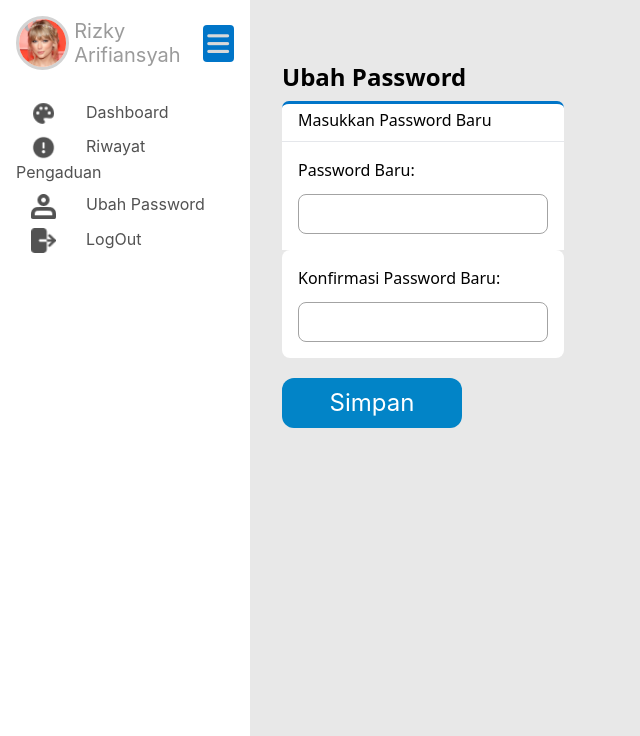
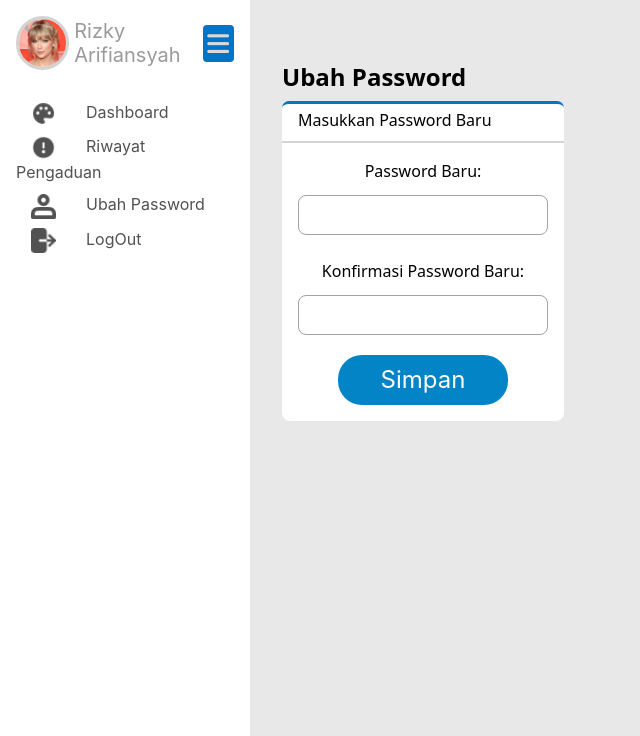
Before and after one commit to rafsanalhad/tatib_2g_final, a PHP site: page /ubah_password_dosen.php in a window 1280 px wide. Shown: the part 64-800 px from the top of the page, without its empty margins (0-640 px from the left). Run offline with PHP 8.4, Linux system fonts and the light colour scheme; some libraries are stand-ins or nearby versions.

Commit message:
nambah beberapa file

```diff
--- a/laporan_pelanggaran.php
+++ b/laporan_pelanggaran.php
@@ -35,7 +35,8 @@
               <tbody>
                 <!-- Tambahkan baris-baris data di sini -->
                 <tr class="border-b">
-                  <td class="py-2 px-4 border-r"> <img src="assets/profil/profil.png" alt="" class="foto_profil_dosen_table inline ">
+                  <td class="py-2 px-4 border-r"><?= $row['tanggal']; ?></td>
+                  <td class="py-2 px-4 border-r">
                     <p class="nama_dosen_table inline"><?= $row['nama']; ?></p>
                   </td>
                   <td class="py-2 px-4 border-r"><?= $row['nip']; ?></td>
--- /dev/null
+++ b/popUpAccPengaduan.php
@@ -0,0 +1,3 @@
+<div class="flex border-neutral-400 w-">
+
+</div>
--- a/ubah_password_dosen.php
+++ b/ubah_password_dosen.php
@@ -55,20 +55,19 @@ if(session_status() === PHP_SESSION_NONE){
       <div class=" bg-white h-10 items-center subtitle_dashboard">
         <div class="ml-4 mt-1">Masukkan Password Baru</div>
       </div>
-      <hr class="hr_db">
-      <div class=" bg-white p-4">
+      <div class=" bg-white p-4 rounded-b-lg border-t-2 border-neutral-300 text-center">
           <label for="newPass">Password Baru:</label>
           <br>
           <input class="w-[250px] h-[40px] border border-neutral-400 rounded-lg mt-3 pl-2" type="password" name="newPass" id="newPass">
-      </div>
-      <div class=" bg-white p-4 rounded-lg">
+          <br>
+          <br>
           <label for="newPass">Konfirmasi Password Baru:</label>
           <br>
           <input class="w-[250px] h-[40px] border border-neutral-400 rounded-lg mt-3 pl-2" type="password" name="newPass" id="newPass">
+          <br>
+          <button type="submit" class="w-[170px] h-[50px] items-center bg-sky-600 rounded-3xl text-white text-2xl font-normal font-['Inter'] mt-5  hover:bg-sky-700">Simpan</button>
       </div>
-      <button type="submit" class="w-[180px] h-[50px] items-center align-center bg-sky-600 rounded-xl text-white text-2xl font-normal font-['Inter'] m-auto mt-5 hover:bg-sky-700">Simpan</button>
     </div>
-
     <script>
     const checkWidth = () => {
         var windowWidth = $(window).width();
```
Also changed, not shown: riwayat_pengaduan.php (+10 -1 lines), modalDitolakPengaduan.php (added).
